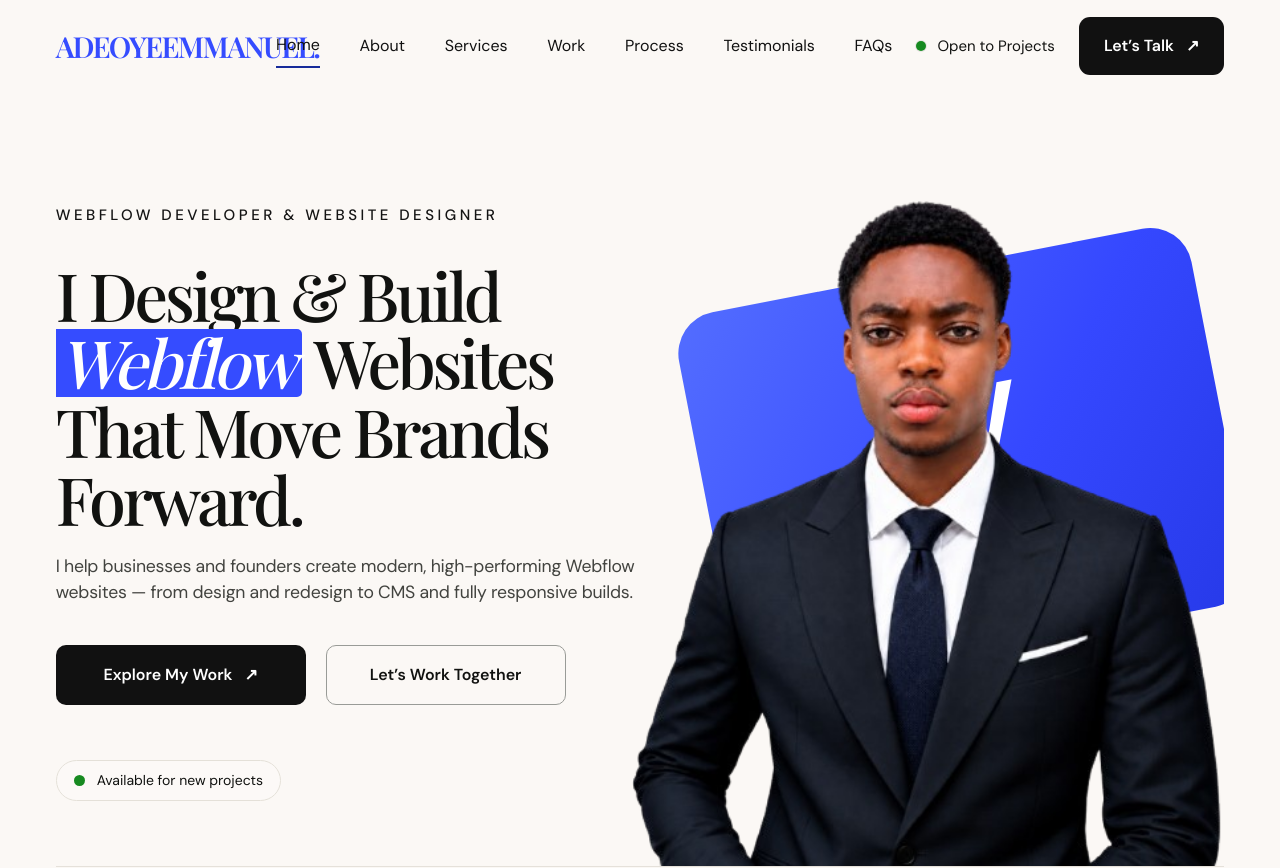
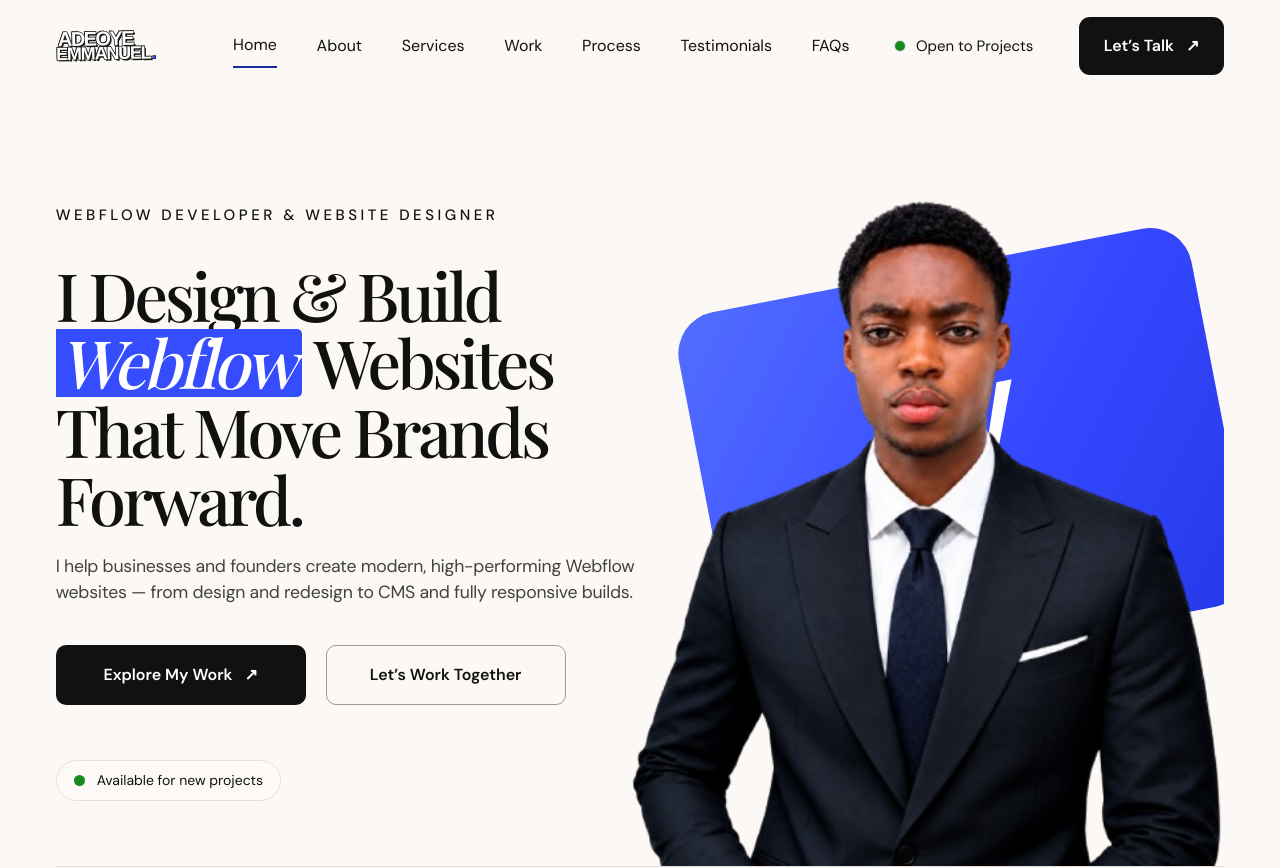
Before and after one commit to diademg/Senior-diamond, a Next.js app: page / in a window 1280 px wide. Shown: the top 868 px of the page. Built offline with nearby package versions, Linux system fonts and the light colour scheme; a web font is replaced by a local one.

Commit message:
Style outlined navbar brand wordmark

```diff
--- a/src/app/globals.css
+++ b/src/app/globals.css
@@ -1263,3 +1263,47 @@ a{color:inherit;text-decoration:none}
 .footer-bottom a{color:#55574f;text-decoration:none;white-space:nowrap}
 @media(max-width:800px){.footer-main{grid-template-columns:1fr 1fr;gap:38px 28px;padding:45px 0}.footer-brand{grid-column:1/-1}.footer-cta{align-self:start}.footer-bottom{flex-wrap:wrap}}
 @media(max-width:520px){.footer-main{grid-template-columns:1fr 1fr;gap:34px 18px;padding:40px 0}.footer-brand{grid-column:1/-1}.footer-column a{font-size:10px}.footer-cta{grid-column:1/-1}.footer-bottom{align-items:flex-start;flex-direction:column;gap:10px;font-size:7px}}
+
+
+/* Refined outlined personal-brand wordmark */
+.nav .wordmark{
+  min-width:132px;
+  width:132px;
+  display:flex;
+  flex-direction:column;
+  align-items:flex-start;
+  justify-content:center;
+  gap:0;
+  color:#fff;
+  font-family:Arial,Helvetica,sans-serif;
+  font-size:20px;
+  line-height:.82;
+  font-weight:900;
+  letter-spacing:-1.45px;
+  text-decoration:none;
+  transform:rotate(-1deg);
+  transition:transform .25s ease,filter .25s ease;
+}
+.nav .wordmark-line{
+  display:block;
+  white-space:nowrap;
+  color:#fff;
+  -webkit-text-stroke:1.35px #171815;
+  paint-order:stroke fill;
+  text-shadow:1.5px 1.5px 0 #171815,-.7px -.7px 0 #171815;
+}
+.nav .wordmark-first{padding-left:2px;font-size:20px;letter-spacing:-1.55px}
+.nav .wordmark-second{font-size:18px;letter-spacing:-1.2px}
+.nav .wordmark-accent{
+  color:#354cff;
+  -webkit-text-stroke:1px #171815;
+  text-shadow:none;
+  margin-left:1px;
+}
+.nav .wordmark:hover{transform:rotate(0deg) translateY(-1px);filter:drop-shadow(0 3px 3px rgba(20,25,45,.12))}
+@media(max-width:900px){
+  .nav .wordmark{min-width:116px;width:116px;font-size:18px}
+  .nav .wordmark-first{font-size:18px}
+  .nav .wordmark-second{font-size:16px}
+}
+@media(prefers-reduced-motion:reduce){.nav .wordmark{transition:none}}
```
